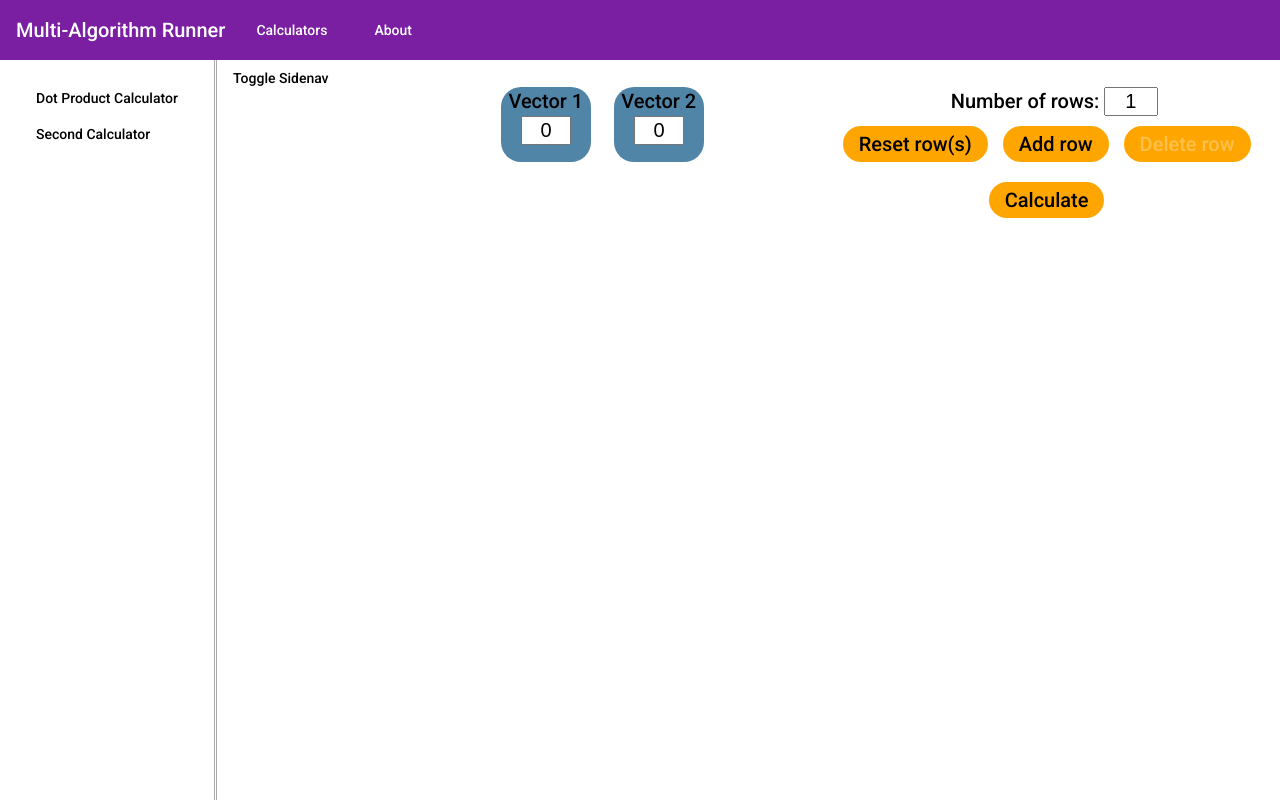
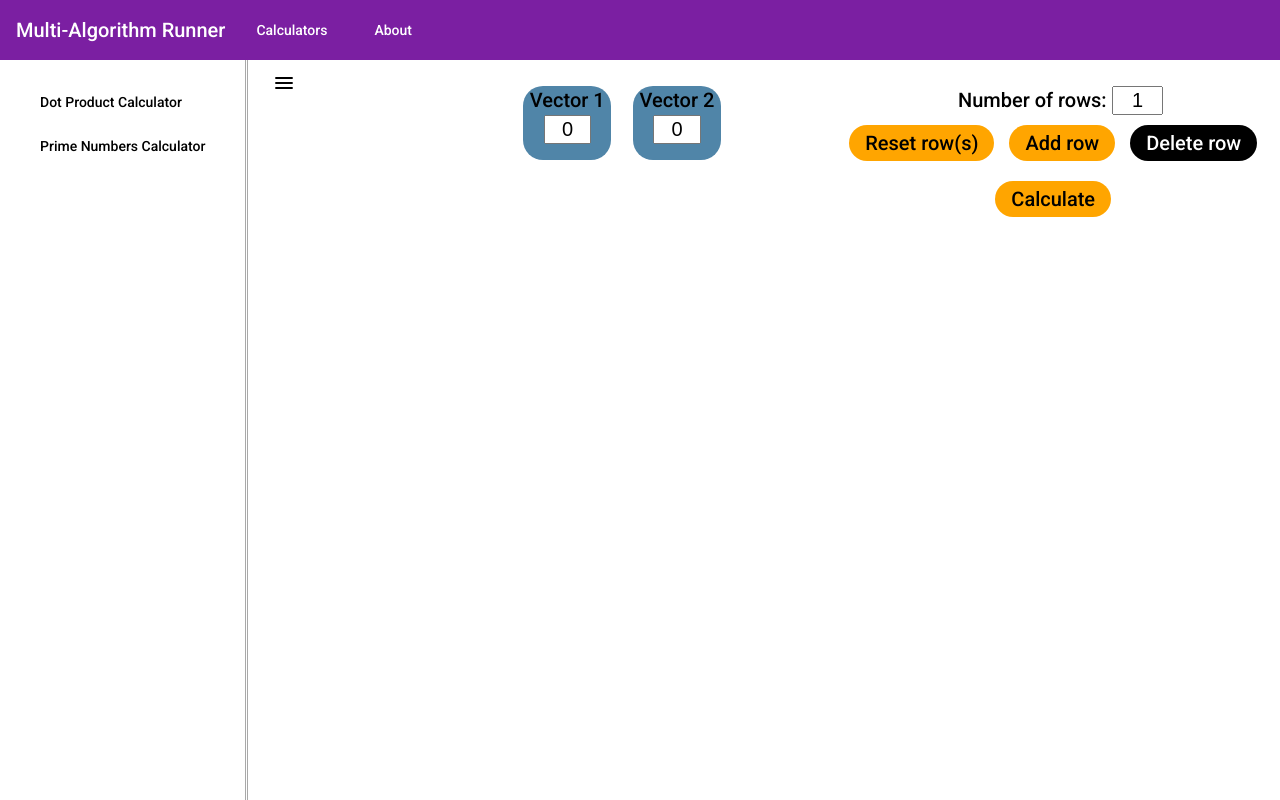
Before and after one commit to natn2323/multi-algorithm-runner, an Angular app in the folder marf/: page /calculators/dotproduct in a window 1280 px wide. Built offline with nearby package versions, Linux system fonts and the light colour scheme.

Commit message:
Fix accessibility bugs; reorganize folder structure; add hamburger menu icon.

```diff
--- a/marf/src/app/app-routing.module.ts
+++ b/marf/src/app/app-routing.module.ts
@@ -3,7 +3,7 @@ import { Routes, RouterModule } from '@angular/router';
 import { CalculatorsComponent } from './calculators/calculators.component';
 import { AboutComponent } from './about/about.component';
 import { PageNotFoundComponent } from './page-not-found/page-not-found.component';
-import { DotProductFormComponent } from './dot-product-form/dot-product-form.component';
+import { DotProductFormComponent } from './calculators/dot-product-calculator/dot-product-form/dot-product-form.component';
 
 const routes: Routes = [
   {
--- a/marf/src/app/app.component.less
+++ b/marf/src/app/app.component.less
@@ -4,4 +4,10 @@ mat-toolbar {
     * {
         margin-right: 15px;
     }
+
+    button:focus {
+        outline-color: black;
+        outline-style: dashed;
+        outline-width: thick;
+    }
 }
--- a/marf/src/app/app.module.ts
+++ b/marf/src/app/app.module.ts
@@ -4,10 +4,10 @@ import { NgModule, CUSTOM_ELEMENTS_SCHEMA } from '@angular/core';
 
 import { AppRoutingModule } from './app-routing.module';
 import { AppComponent } from './app.component';
-import { DotProductFormComponent } from './dot-product-form/dot-product-form.component';
+import { DotProductFormComponent } from './calculators/dot-product-calculator/dot-product-form/dot-product-form.component';
 import { BrowserAnimationsModule } from '@angular/platform-browser/animations';
 import { FormsModule } from '@angular/forms';
-import { DotProductResultsComponent } from './dot-product-results/dot-product-results.component';
+import { DotProductResultsComponent } from './calculators/dot-product-calculator/dot-product-results/dot-product-results.component';
 import { AngularMaterialModule } from 'src/app/app-material.module';
 import { CalculatorsComponent } from './calculators/calculators.component';
 import { AboutComponent } from './about/about.component';
--- a/marf/src/app/calculators/calculators.component.html
+++ b/marf/src/app/calculators/calculators.component.html
@@ -4,12 +4,14 @@
       <button routerLink="/calculators/dotproduct" type="button" mat-button>Dot Product Calculator</button>
     </div>
     <div>
-      <button type="button" mat-button>Second Calculator</button>
+      <button type="button" mat-button>Prime Numbers Calculator</button>
     </div>
   </mat-drawer>
 
   <div class="calculators-sidenav-content">
-    <button class="toggle" type="button" mat-button (click)="drawer.toggle()">Toggle Sidenav</button>
+    <button class="sidenav-toggle" type="button" mat-button (click)="drawer.toggle()">
+      <i class="material-icons-round">menu</i>
+    </button>
     <div class="content">
       <router-outlet></router-outlet>
     </div>
--- a/marf/src/app/calculators/calculators.component.less
+++ b/marf/src/app/calculators/calculators.component.less
@@ -14,6 +14,10 @@
         outline-style: dashed;
         outline-width: thick;
     }
+
+    button {
+        margin: 4px 4px 4px 4px;
+    }
 }
 
 .calculators-sidenav-content {
@@ -22,18 +26,20 @@
     height: 5%;
 
     :focus {
-        outline: none;
         outline-color: black;
         outline-style: dashed;
         outline-width: thick;
     }
 
-    .toggle {
+    .sidenav-toggle {
+        color: black;
         position: absolute;
+        margin: 4px 4px 4px 4px;
     }
 
     .content {
         margin-top: 2.5%;
         margin-left: 15%;
+
     }
 }
--- a/marf/src/app/dot-product-form/dot-product-form.component.html
+++ b/marf/src/app/calculators/dot-product-calculator/dot-product-form/dot-product-form.component.html
@@ -15,8 +15,9 @@
 
     <span class="io-group">
         <span class="interactive">
-            <div>Number of rows:
-                <input #counter class="counter" type="number" min="1" (keydown)="onCounterKeyDown($event)" (keyup.enter)="onCounterEnter(counter.value)" (blur)="onCounterEnter(counter.value)" [(ngModel)]="m">
+            <div>
+                <span id="counterText">Number of rows: </span>
+                <input #counter aria-labelledby="counterText" class="counter" type="number" min="1" (keydown)="onCounterKeyDown($event)" (keyup.enter)="onCounterEnter(counter.value)" (blur)="onCounterEnter(counter.value)" [(ngModel)]="m">
             </div>
 
             <div>
@@ -28,7 +29,7 @@
         </span>
 
         <div>
-            <app-dot-product-results *ngIf="shouldShowResult()" [result]="dotProductResult" [errorMessage]="errorMessageFromAPI"></app-dot-product-results>
+            <app-dot-product-results *ngIf="shouldShowResult()" [result]="dotProductResult" [errorMessage]="errorMessageFromAPI" role="alert"></app-dot-product-results>
         </div>
     </span>
 </div>
--- a/marf/src/app/dot-product-form/dot-product-form.component.less
+++ b/marf/src/app/calculators/dot-product-calculator/dot-product-form/dot-product-form.component.less
@@ -83,6 +83,12 @@
             border-radius: 20px;
         }
 
+        .mat-button:disabled {
+            pointer-events: none;
+            background-color: black;
+            color: white;
+        }
+
         .mat-button:hover {
             background-color: darkorange;
         }
--- a/marf/src/index.html
+++ b/marf/src/index.html
@@ -7,7 +7,9 @@
   <meta name="viewport" content="width=device-width, initial-scale=1">
   <link rel="icon" type="image/x-icon" href="favicon.ico">
   <link href="https://fonts.googleapis.com/css?family=Roboto:300,400,500&display=swap" rel="stylesheet">
+  <link href="https://fonts.googleapis.com/css?family=Material+Icons+Round" rel="stylesheet">
   <link href="https://fonts.googleapis.com/icon?family=Material+Icons" rel="stylesheet">
+
 </head>
 <body class="mat-typography">
   <app-root></app-root>
```
Also changed, not shown: marf/src/app/calculators/dot-product-calculator/dot-product-form/dot-product-form.component.ts (renamed from marf/src/app/dot-product-form/dot-product-form.component.ts), marf/src/app/calculators/dot-product-calculator/dot-product-results/dot-product-results.component.html (renamed from marf/src/app/dot-product-results/dot-product-results.component.html), marf/src/app/calculators/dot-product-calculator/dot-product-results/dot-product-results.component.less (renamed from marf/src/app/dot-product-results/dot-product-results.component.less), marf/src/app/calculators/dot-product-calculator/dot-product-results/dot-product-results.component.ts (renamed from marf/src/app/dot-product-results/dot-product-results.component.ts), 2 other files (tests, documents, lock files or other folders).
